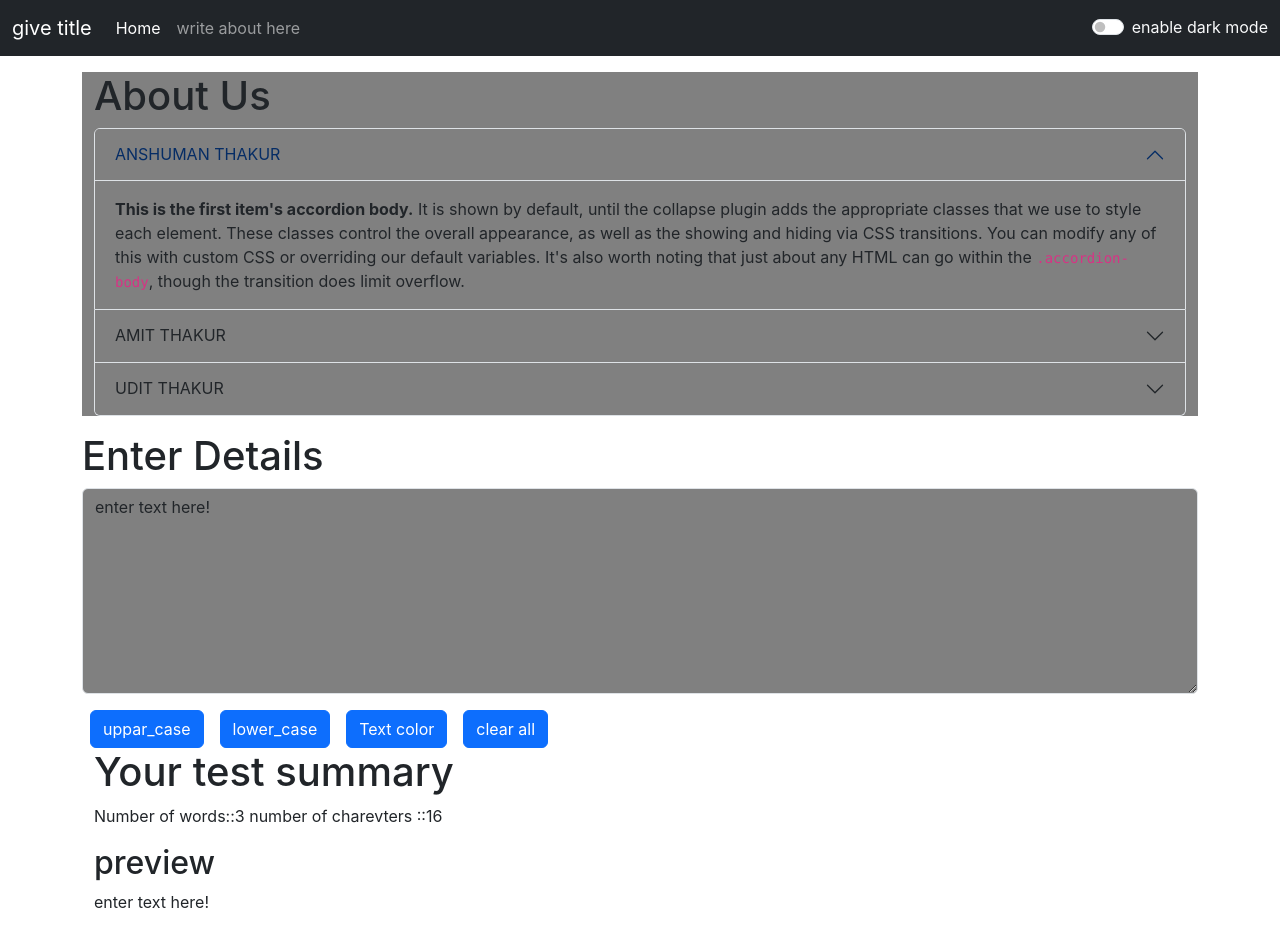
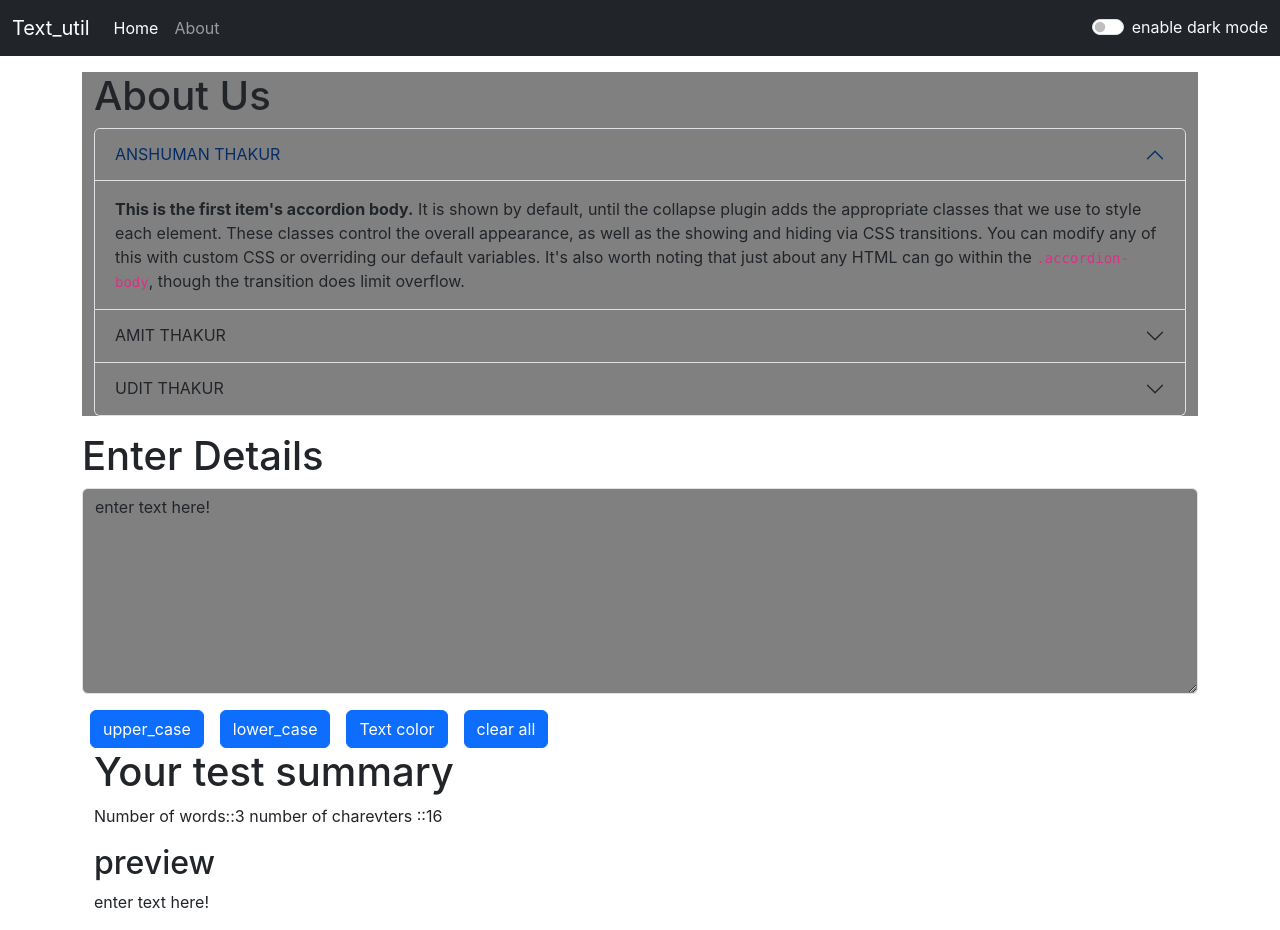
Before and after one commit to anshumanthakur07/react_learning, a React (Create React App) app: page / in a window 1280 px wide. Built offline with nearby package versions, Linux system fonts and the light colour scheme.

Commit message:
code before hosting!!!1

```diff
--- a/package.json
+++ b/package.json
@@ -8,7 +8,8 @@
     "@testing-library/user-event": "^13.5.0",
     "react": "^18.2.0",
     "react-dom": "^18.2.0",
-    "react-scripts": "5.0.1",
+    "react-router-dom": "^5.3.0",
+    "react-scripts": "^3.0.1",
     "web-vitals": "^2.1.4"
   },
   "scripts": {
--- a/src/App.js
+++ b/src/App.js
@@ -6,6 +6,14 @@ import About from './component/About';
 import React, { useState } from 'react';
 import Alert from './component/Alert';
 // import About from './component/About';
+// import {
+//   BrowserRouter as Router,
+//   Switch,
+//   Route,
+//   Link,
+//   useRouteMatch,
+//   useParams
+// } from "react-router-dom";
 
 function App() {
   const [mode, setmode] = useState('dark');
@@ -43,13 +51,19 @@ function App() {
   }
   return (
     <>
+
       {/* <Navbar title="TextUtil" link="about"/> */}
-      <Navbar togglemode={togglemode} mode={mode} btn={btn} />
+      <Navbar togglemode={togglemode} mode={mode} btn={btn} title={"Text_util"} />
       <Alert alert={alert} />
       <div className="container">
         <About mode={mode} />
         <Textarea  showAlert={showAlert}heading="Enter Details" mode={mode} />
+
+
       </div>
+
+
+
     </>
 
   );
--- a/src/component/Navbar.js
+++ b/src/component/Navbar.js
@@ -1,5 +1,6 @@
 import React from 'react'
 import propTypes from 'prop-types'
+import { Link } from 'react-router-dom/cjs/react-router-dom.min';
 
 
 export default function Navbar(props) {
@@ -13,10 +14,10 @@ export default function Navbar(props) {
         <div className="collapse navbar-collapse" id="navbarSupportedContent">
           <ul className="navbar-nav me-auto mb-2 mb-lg-0">
             <li className="nav-item">
-              <a className="nav-link active" aria-current="page" href="#">Home</a>
+              <a className="nav-link active" aria-current="page"  href="/textarea">Home</a>
             </li>
             <li className="nav-item">
-              <a className="nav-link" href="#">{props.link}</a>
+              <a className="nav-link" href="/about">About</a>
             </li>
 
           </ul>
--- a/src/component/Textarea.js
+++ b/src/component/Textarea.js
@@ -42,7 +42,7 @@ export default function Textarea(props) {
       <div className="mb-3" >
         <textarea className="form-control" id="txt_area" value={text} onChange={handleOnChange}  style={{background:props.mode==='dark'?'grey':'white'}}  rows="8"></textarea>
       </div>
-      <button type="buton" className='btn btn-primary mx-2' onClick={handleUpClick}>uppar_case</button>
+      <button type="buton" className='btn btn-primary mx-2' onClick={handleUpClick}>upper_case</button>
       <button type="buton" className='btn btn-primary mx-2' onClick={handledownpClick}>lower_case</button>
       <button type="buton" className='btn btn-primary mx-2' onClick={handleColorClick}>Text color</button>
       <button type="buton" className='btn btn-primary mx-2' onClick={handleClearClick}>clear all</button>
```
Also changed, not shown: 1 other file (tests, documents, lock files or other folders).
